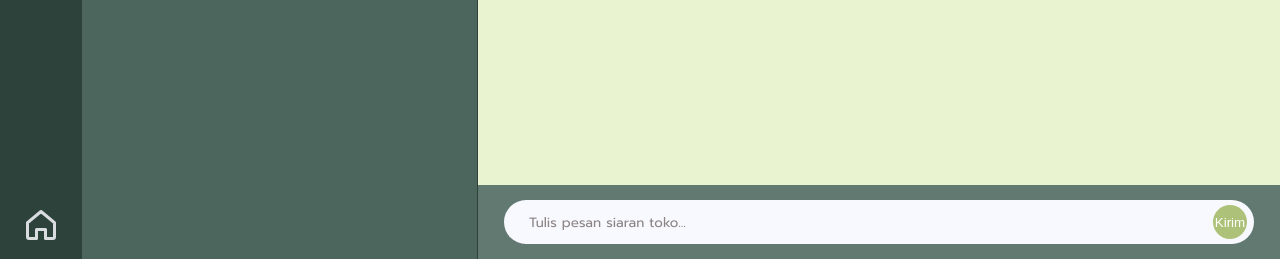
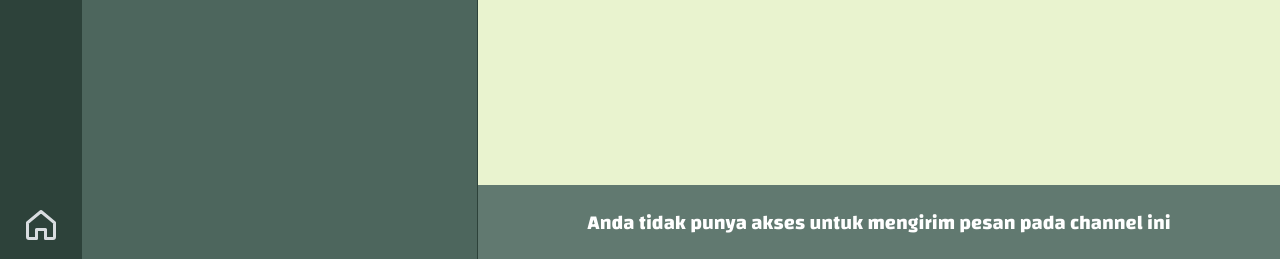
Before and after one commit to PBP-E-Kelompok-08/BhumiLestari, a Django app: template apps/chat/templates/chat/broadcast.html in a window 1280 px wide. Shown: the part 541-800 px from the top of the page. Run offline with Django 5.2, Linux system fonts and the light colour scheme; the template is opened without the code that fills it, so the values that code supplies are empty.

Commit message:
fix: remove chat input form from broadcast view

```diff
--- a/apps/chat/templates/chat/broadcast.html
+++ b/apps/chat/templates/chat/broadcast.html
@@ -78,11 +78,8 @@
     </div>
 </section>
 
-<footer id="broadcastComposerFooter" class="chat-bottom-bar">
-    <form id="broadcastComposerForm" class="chat-composer-form" style="display: flex; width: 100%; gap: 8px;">
-        <input type="text" id="broadcastInput" class="chat-composer-input" placeholder="Tulis pesan siaran toko...">
-        <button type="button" id="sendBroadcastBtn" class="chat-send-btn">Kirim</button>
-    </form>
+<footer id="broadcastReadonlyFooter" class="chat-bottom-bar chat-bottom-readonly">
+    Anda tidak punya akses untuk mengirim pesan pada channel ini
 </footer>
 {% endblock main_area_content %}
 
```
